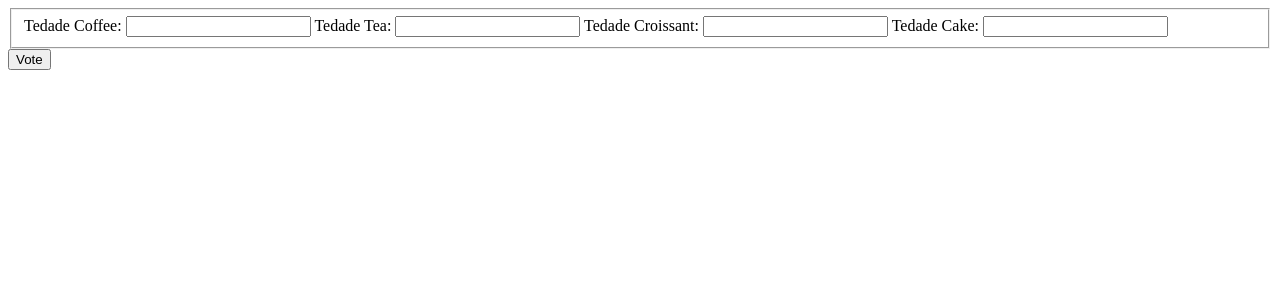
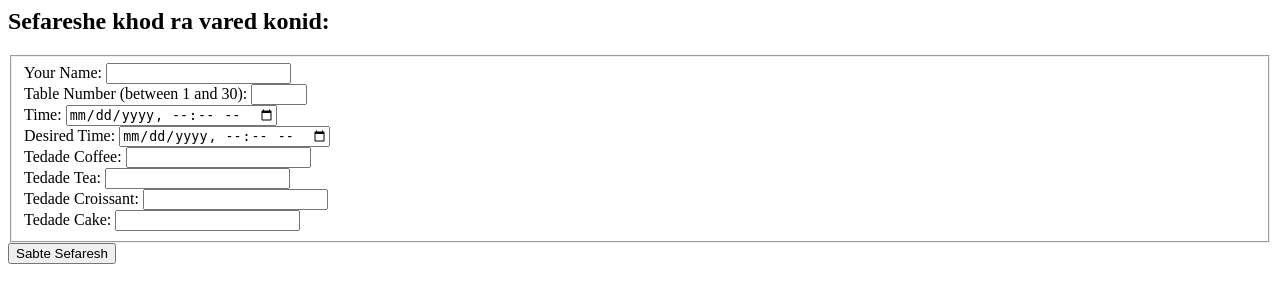
Before and after one commit to Ssda7/anbar, a Django app: template myanbar/templates/myanbar/Order.html in a window 1280 px wide. Shown: the top 303 px of the page. Run offline with Django 4.2, Linux system fonts and the light colour scheme; the template is opened without the code that fills it, so the values that code supplies are empty.

Commit message:
First Look

```diff
--- a/myanbar/models.py
+++ b/myanbar/models.py
@@ -16,7 +16,7 @@ class Item(models.Model):
     def __str__(self):
         return self.Item_name
 
-class Order(models.Model):
+class Sefaresh(models.Model):
     name = models.CharField(max_length=200)
     table = models.IntegerField(default=0)
     date = models.DateTimeField("date published")
--- a/myanbar/templates/myanbar/Order.html
+++ b/myanbar/templates/myanbar/Order.html
@@ -1,17 +1,25 @@
 <form action="{% url 'Order' %}" method="post">
     {% csrf_token %}
+    <h2>Sefareshe khod ra vared konid:</h2>
     <fieldset>
-
+        <label for="name">Your Name:</label>
+        <input type="text" id="name" name="name"><br>
+        <label for="quantity">Table Number (between 1 and 30):</label>
+        <input type="number" id="quantity" name="table" min="1" max="30"><br>
+        <label for="ordertime">Time:</label>
+        <input type="datetime-local" id="ordertime" name="ordertime"><br>
+        <label for="desiredtime">Desired Time:</label>
+        <input type="datetime-local" id="desiredtime" name="desiredtime"><br>
         {% if error_message %}<p><strong>{{ error_message }}</strong></p>{% endif %}
             <label for="quantity">Tedade Coffee:</label>
-            <input type="number" name="Coffee_n" id="{{ coffee_n }}" value="{{ coffee_n }}">
+            <input type="number" name="Coffee_n" id="{{ coffee_n }}" value="{{ coffee_n }}"><br>
             <label for="quantity">Tedade Tea:</label>
-            <input type="number" name="Tea_n" id="{{ tea_n }}" value="{{ tea_n }}">
+            <input type="number" name="Tea_n" id="{{ tea_n }}" value="{{ tea_n }}"><br>
             <label for="quantity">Tedade Croissant:</label>
-            <input type="number" name="Cr_n" id="{{ cr_n }}" value="{{ cr_n }}">
+            <input type="number" name="Cr_n" id="{{ cr_n }}" value="{{ cr_n }}"><br>
             <label for="quantity">Tedade Cake:</label>
             <input type="number" name="Cake_n" id="{{ cake_n }}" value="{{ cake_n }}">
 
     </fieldset>
-    <input type="submit" value="Vote">
+    <input type="submit" value="Sabte Sefaresh">
     </form>
--- a/myanbar/urls.py
+++ b/myanbar/urls.py
@@ -1,9 +1,9 @@
 from django.urls import path
 
 from . import views
-from .views import Order
+from .views import ord_view
 
 urlpatterns = [
 
-    path("Order/", views.Order, name = "Order")
+    path("Order/", views.ord_view, name = "Order")
 ]
```
Also changed, not shown: myanbar/templates/myanbar/total.html (+8 -1 lines), myanbar/views.py (+24 -8 lines), db.sqlite3, myanbar/migrations/0001_initial.py.
